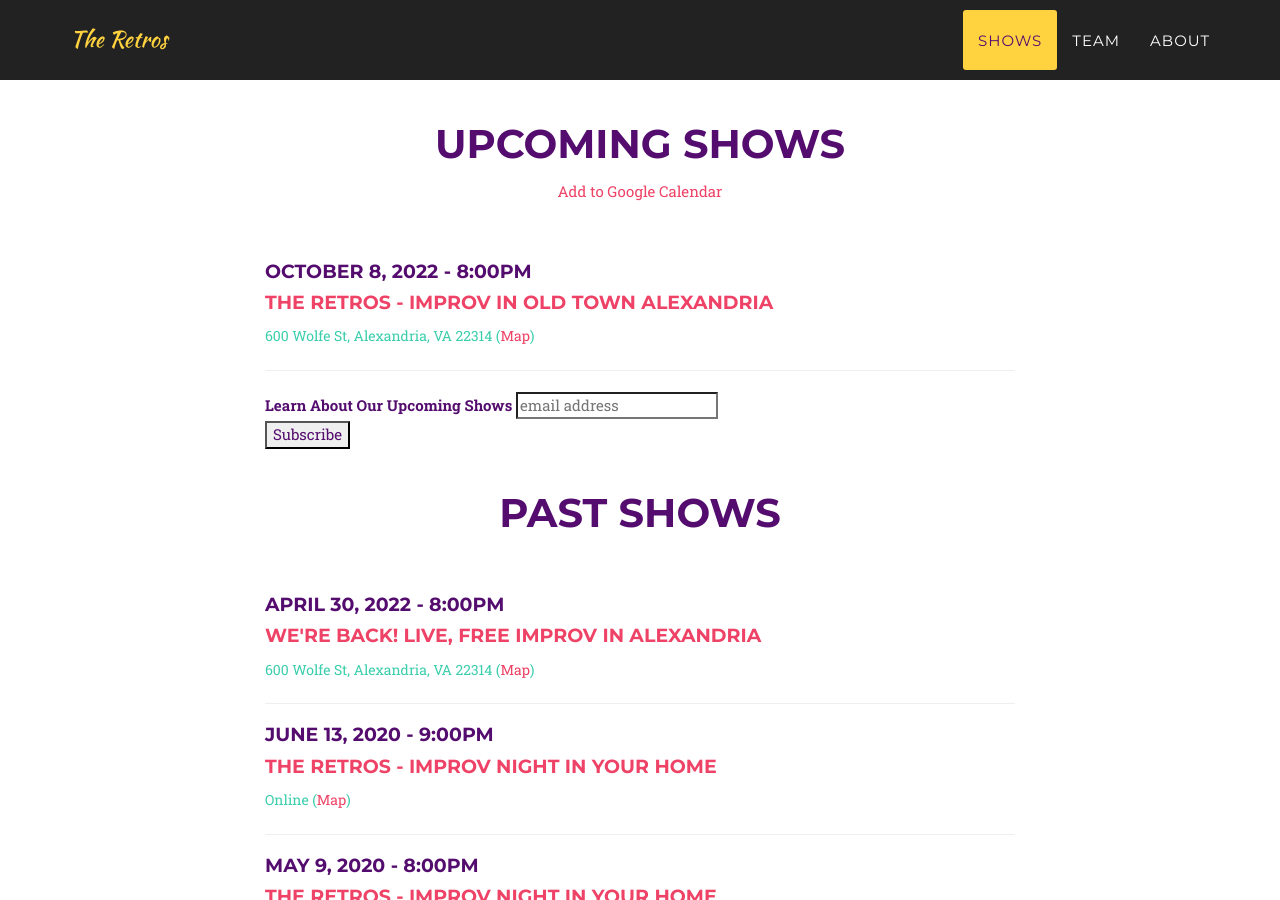
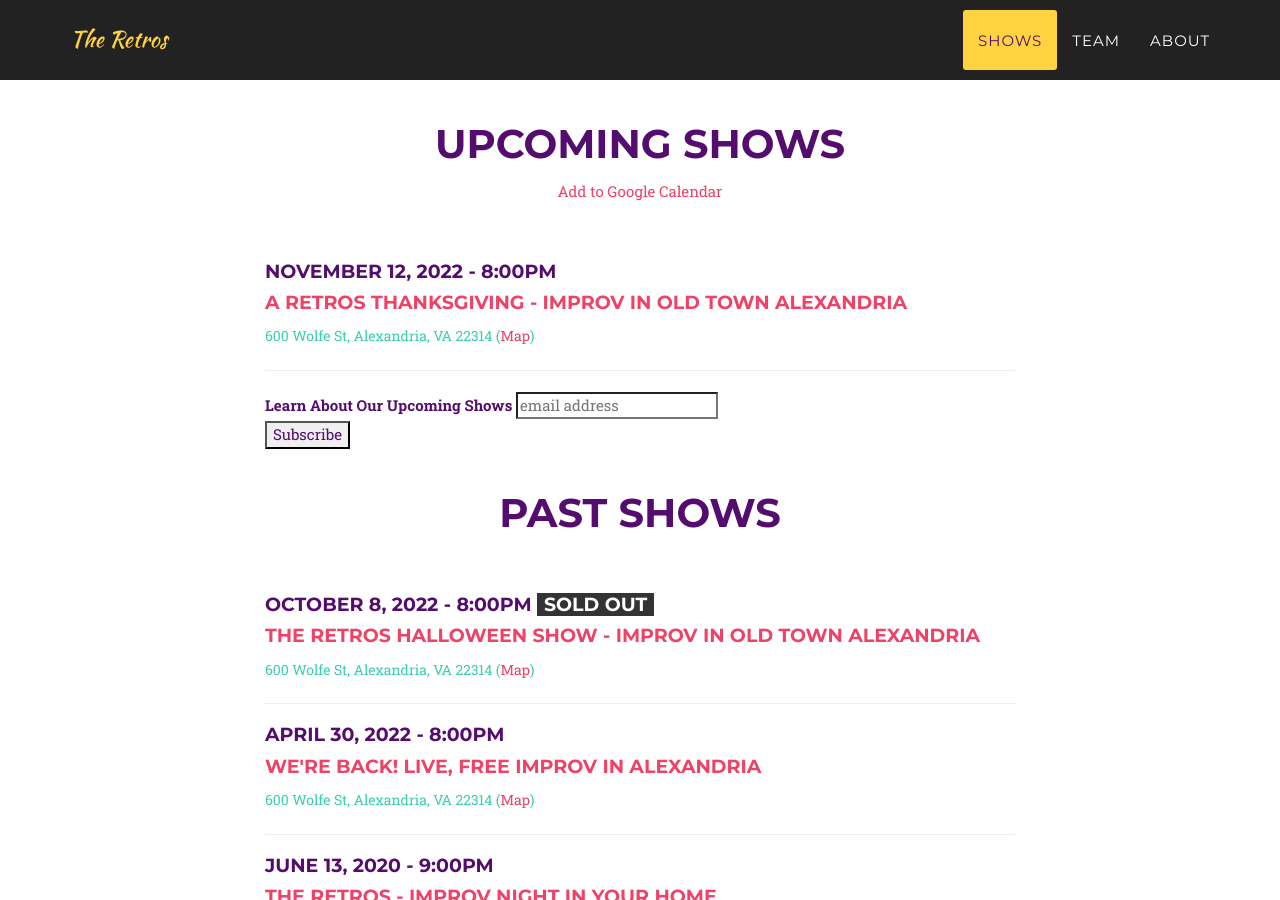
Before and after one commit to yig/RetrosImprovWeb, a Jekyll site: the page built from index.html, in a window 1280 px wide and 900 px high, scrolled down 911 px. Built offline with Jekyll 4.4.1, drawn with Linux system fonts in a browser that asks for light colours; some web fonts are replaced; comment, search, counter and statistics services are not loaded; some of the changed text lies outside the part shown.

Commit message:
added thanksgiving show

```diff
--- a/_config.yml
+++ b/_config.yml
@@ -6,13 +6,19 @@ email: retrocessionist.improv@gmail.com
 description: "The Retros - Improv Comedy in Alexandria, VA"
 
 shows:
+- date: November 12, 2022
+  time: 8:00pm
+  title: A Retros Thanksgiving - Improv in Old Town Alexandria
+  location: 600 Wolfe St, Alexandria, VA 22314
+  url: https://www.eventbrite.com/e/free-improv-show-in-alexandria-tickets-462190824197
+  sold_out: False
+past_shows:
 - date: October 8, 2022
   time: 8:00pm
-  title: The Retros - Improv in Old Town Alexandria
+  title: The Retros Halloween Show - Improv in Old Town Alexandria
   location: 600 Wolfe St, Alexandria, VA 22314
   url: https://www.eventbrite.com/e/free-improv-show-in-alexandria-tickets-407130727967
-  sold_out: False
-past_shows:
+  sold_out: True
 - date: April 30, 2022
   time: 8:00pm
   title: We're Back! Live, Free Improv in Alexandria
```
